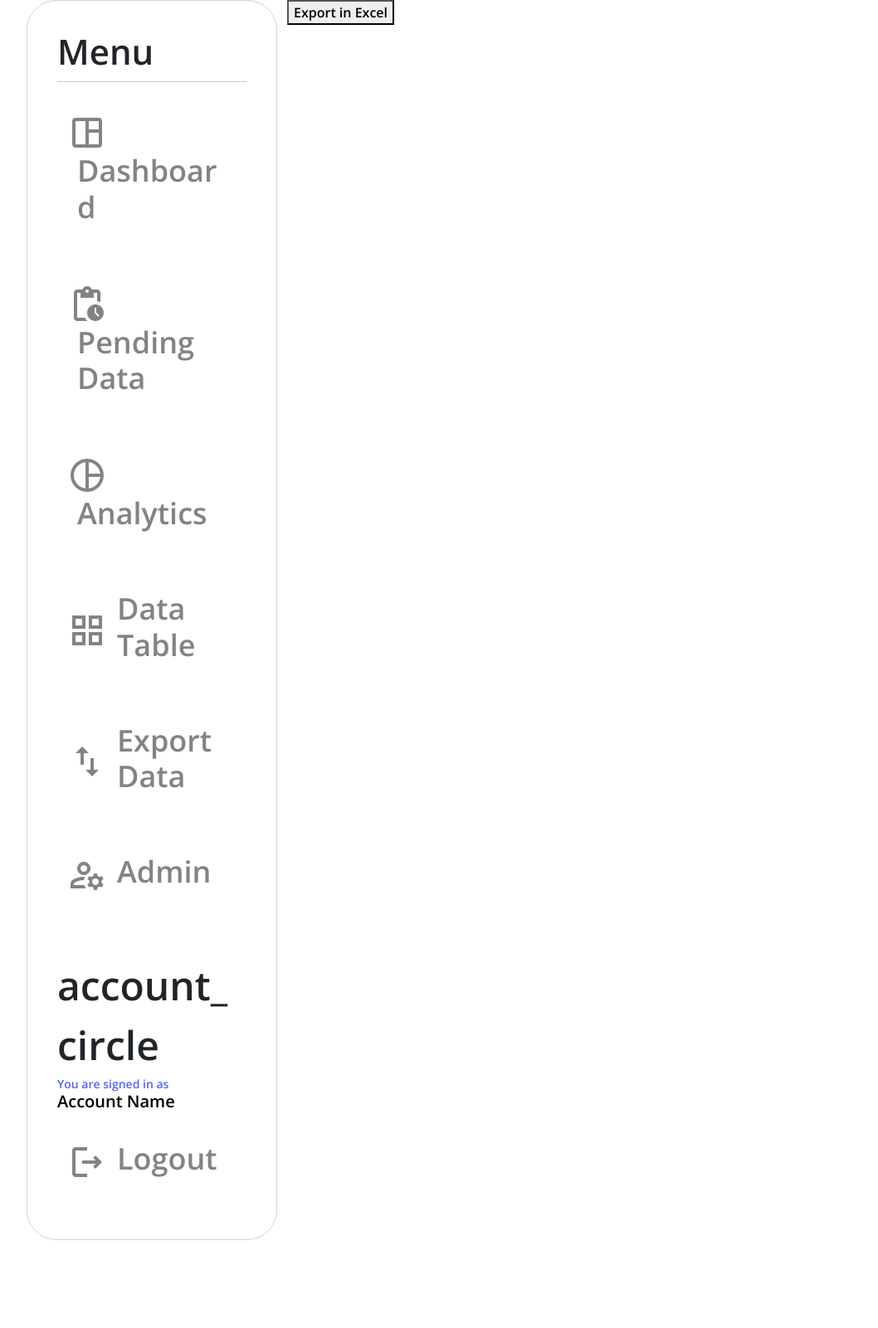
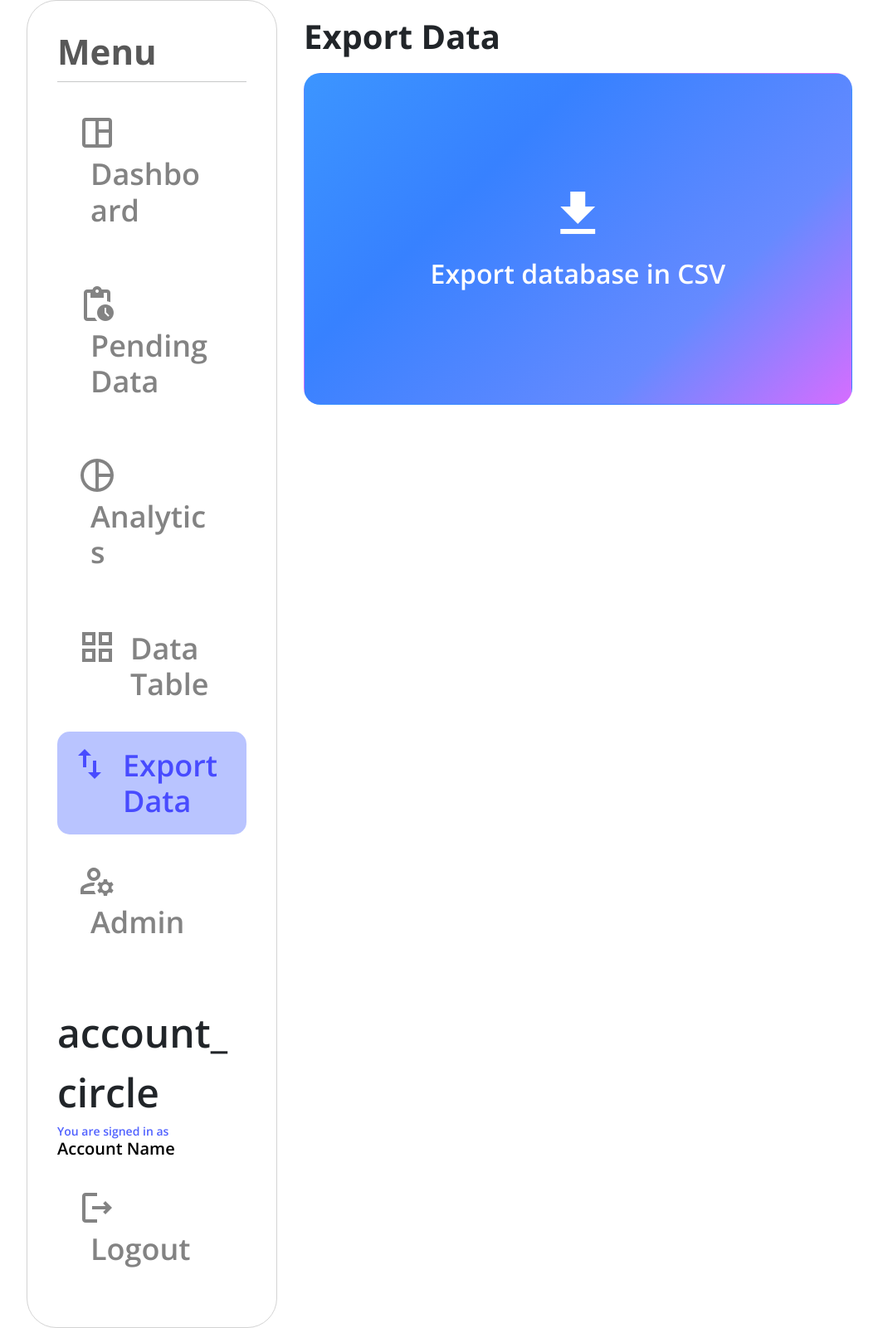
Before and after one commit to ka3b/CS14-main, a Django app: page /main/admin-login/analysis/export-data/ in a window 1280 px wide. Shown: the part 126-1727 px from the top of the page at 83% size, without its empty margins (4-1062 px from the left). Before the commit the page ends 1621 px from the top, so only its background shows below. Run offline with Django 3.2, Linux system fonts and the light colour scheme.

Commit message:
Finished styling Export Data page

```diff
--- a/django-framework/static/CSS/analytics/base.css
+++ b/django-framework/static/CSS/analytics/base.css
@@ -14,19 +14,28 @@
   font-size: 32px;
 }
 
+#bootstrap-overrides h1 {
+  font-size: 10px;
+  font-weight: 800;
+  color: #585858;
+  margin-bottom: 10px;
+}
+
 #bootstrap-overrides hr {
   margin-top: 3px;
   margin-bottom: 5px;
   border-color: #d3d3d3;
 }
 
-#bootstrap-overrides .card h5 {
+#bootstrap-overrides h5 {
   font-size: 20px;
   font-weight: 600;
-  display: inline;
+  /* display: inline; */
+  padding: 4px;
+  margin: 0;
 }
 
-#bootstrap-overrides .card h2 {
+#bootstrap-overrides h2 {
   font-size: 28px;
   font-weight: 700;
   color: #585858;
@@ -64,6 +73,10 @@
   margin-bottom: -4px;
   font-size: 14px;
   color: #5162ff;
+}
+
+.content {
+  margin-left: 20px;
 }
 
 #account-box {
--- a/django-framework/static/CSS/analytics/export-data.css
+++ b/django-framework/static/CSS/analytics/export-data.css
@@ -0,0 +1,34 @@
+#export-button {
+  color: white;
+  background: rgb(60, 149, 255);
+  background: linear-gradient(
+    135deg,
+    rgba(60, 149, 255, 1) 0%,
+    rgba(55, 129, 255, 1) 32%,
+    rgba(102, 138, 255, 1) 72%,
+    rgba(214, 109, 255, 1) 100%
+  );
+  border-radius: 20px;
+  height: 400px;
+  width: 100%;
+  font-size: 32px;
+}
+
+#export-button:hover {
+  color: white;
+  background: rgb(60, 149, 255);
+  background: linear-gradient(
+    135deg,
+    rgb(50, 120, 206) 0%,
+    rgb(81, 109, 201) 72%,
+    rgb(160, 84, 190) 100%
+  );
+}
+
+#export-data-menu {
+  border-radius: 15px;
+  padding: 15px;
+  margin: 0;
+  color: #484bff;
+  background-color: #b9c4ff;
+}
--- a/django-framework/templates/main/analytics/base.html
+++ b/django-framework/templates/main/analytics/base.html
@@ -2,9 +2,6 @@
 {% load static %}
 <html lang="en">
 <head>
-    <link rel="stylesheet"
-          href='{% static 'CSS/analytics/base.css' %}'>
-
     <meta charset="UTF-8">
     <title>
         {% block title %}{% endblock %}
@@ -22,10 +19,12 @@
     <!-- Google Icons Font -->
     <link rel="preconnect" href="https://fonts.googleapis.com">
     <link rel="preconnect" href="https://fonts.gstatic.com" crossorigin>
-    <link href="https://fonts.googleapis.com/css2?family=Open+Sans:wght@600;700&display=swap" rel="stylesheet">
+    <link href="https://fonts.googleapis.com/css2?family=Open+Sans:wght@600;700;800&display=swap" rel="stylesheet">
     <link href="https://fonts.googleapis.com/icon?family=Material+Icons" rel="stylesheet">
     <link href="https://fonts.googleapis.com/icon?family=Material+Icons+Outlined" rel="stylesheet">
     <link href="https://fonts.googleapis.com/icon?family=Material+Icons+Two+Tone" rel="stylesheet">
+    <link rel="stylesheet"
+          href='{% static 'CSS/analytics/base.css' %}'>
 </head>
 <body>
     <nav class="navbar navbar-light">
@@ -39,41 +38,39 @@
     <div class="container-full px-5">
         <div class="row">
             <div class="col-sm-12 col-lg-3 card" id="bootstrap-overrides">
-                <h2 id="bootstrap-overrides">
-                    Menu
-                </h2>
+                <h2 id="bootstrap-overrides">Menu</h2>
                 <hr class="solid" id="bootstrap-overrides">
-                <div class="menu-item row align-items-center" onclick="window.location.href='{% url "main:dashboard" %}'">
+                <div class="menu-item row" id="dashboard-menu" onclick="window.location.href='{% url "main:dashboard" %}'">
                     <span class="material-icons-outlined col-2" id="bootstrap-overrides">space_dashboard</span>
                     <div class="col">
                         <h5 id="bootstrap-overrides">Dashboard</h5>
                     </div>
                 </div>
-                <div class="menu-item row align-items-center" onclick="window.location.href='{% url "main:pending_data" %}'">
+                <div class="menu-item row" id="pending-actions-menu" onclick="window.location.href='{% url "main:pending_data" %}'">
                     <span class="material-icons-outlined col-2">pending_actions</span>
                     <div class="col">
                         <h5 id="bootstrap-overrides">Pending Data</h5>
                     </div>
                 </div>
-                <div class="menu-item row align-items-center" onclick="window.location.href='{% url "main:analytics" %}'">
+                <div class="menu-item row" id="pie-chart-menu" onclick="window.location.href='{% url "main:analytics" %}'">
                     <span class="material-icons-outlined col-2">pie_chart</span>
                     <div class="col">
                         <h5 id="bootstrap-overrides">Analytics</h5>
                     </div>
                 </div>
-                <div class="menu-item row align-items-center" onclick="window.location.href='{% url "main:data_table" %}'">
+                <div class="menu-item row" id="data-table-menu" onclick="window.location.href='{% url "main:data_table" %}'">
                     <span class="material-icons-outlined col-2">grid_view</span>
                     <div class="col">
                         <h5 id="bootstrap-overrides">Data Table</h5>
                     </div>
                 </div>
-                <div class="menu-item row align-items-center" onclick="window.location.href='{% url "main:export_data" %}'">
+                <div class="menu-item row" id="export-data-menu" onclick="window.location.href='{% url "main:export_data" %}'">
                     <span class="material-icons-outlined col-2">import_export</span>
                     <div class="col">
                         <h5 id="bootstrap-overrides">Export Data</h5>
                     </div>
                 </div>
-                <div class="menu-item row align-items-center" onclick="window.location.href='{% url "admin:login" %}'">
+                <div class="menu-item row" id="admin-menu" onclick="window.location.href='{% url "main:account_manager" %}'">
                     <span class="material-icons-outlined col-2">manage_accounts</span>
                     <div class="col">
                         <h5 id="bootstrap-overrides">Admin</h5>
@@ -97,7 +94,7 @@
                     </div>
                 </div>
             </div>
-            <div class="col">
+            <div class="col content">
                 {% block contend %}
                 {% endblock %}
             </div>
--- a/django-framework/templates/main/analytics/export-data.html
+++ b/django-framework/templates/main/analytics/export-data.html
@@ -4,10 +4,15 @@
 {% endblock %}
 {% block contend %}
 <link rel="stylesheet" href='{% static 'CSS/analytics/export-data.css' %}'>
+<h1 id="bootstrap-overrides" style="font-weight: 700;margin-top: 20px;margin-bottom: 20px;">Export Data</h1>
 <div>
     <form action="{% url 'main:export_data_file' %}" method="post">
 {% csrf_token %}
- <button type="submit" name='export'>Export in Excel</button>
+ <button type="submit" name="export" class="btn" id="export-button">
+    <span class="material-icons" id="download" style="font-size: 72px;">download</span>
+    <br>
+     Export database in CSV
+    </button>
  </form>
 </div>
 {% endblock %}
```
Lines whose indentation alone changed are shown as unchanged.
